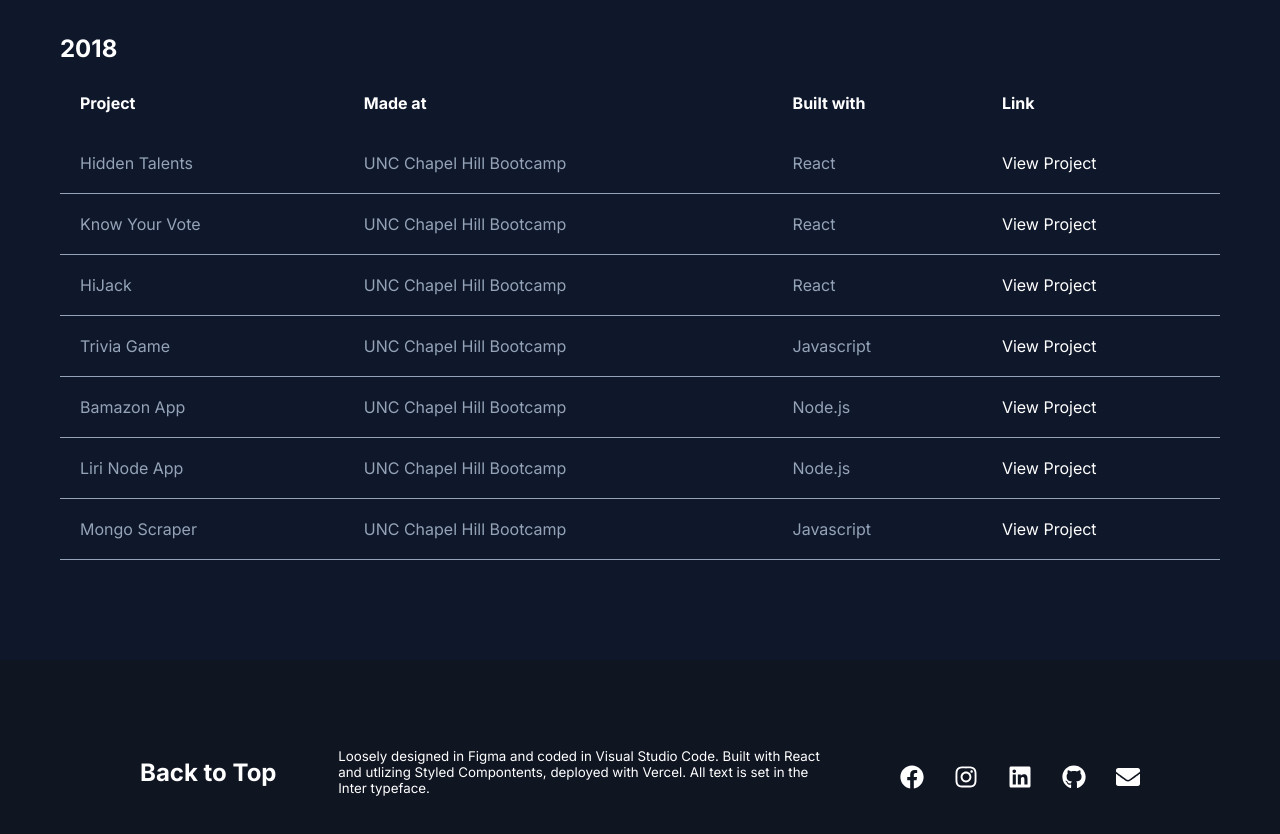
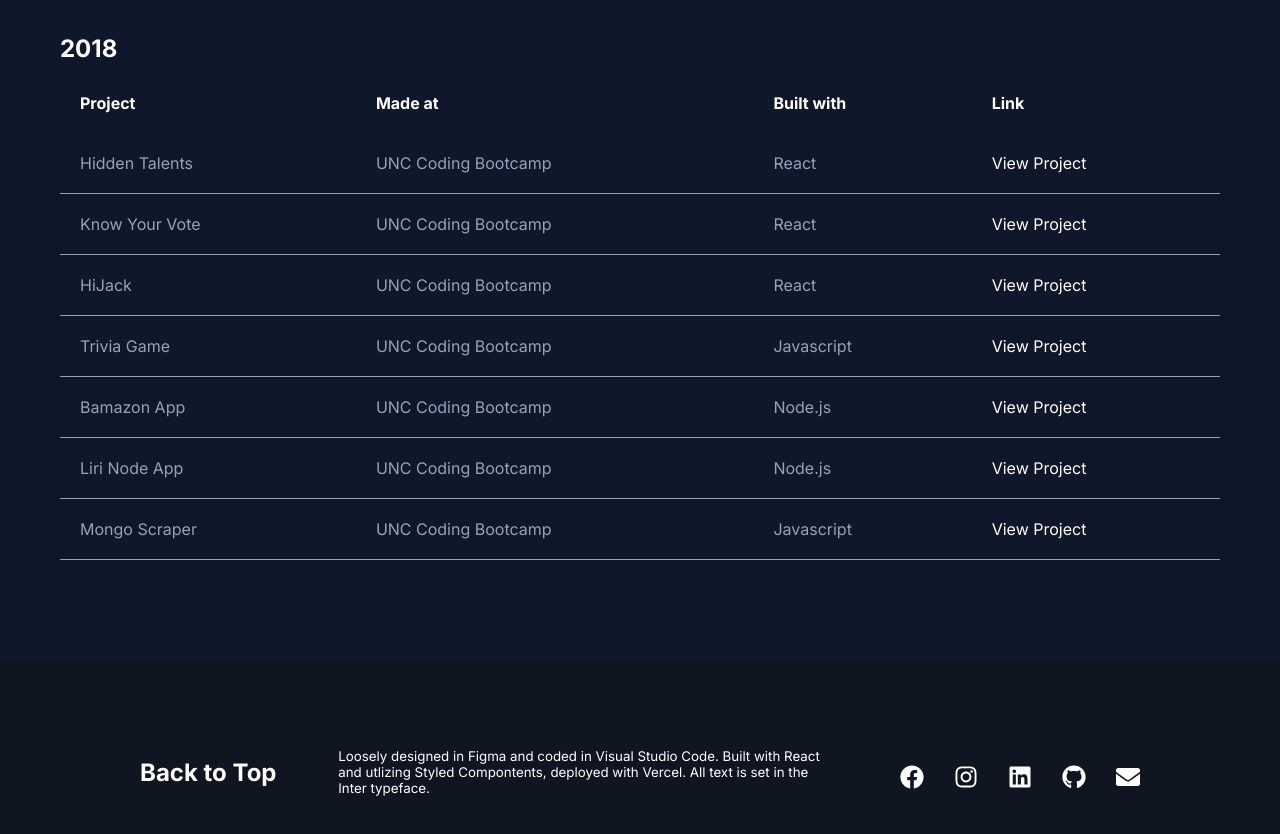
Before and after one commit to itsrichardhaar/Springer-React-Sandbox, a React (Create React App) app in the folder springer-sandbox/: page /portfolio in a window 1280 px wide. Shown: the part 2080-2914 px from the top of the page. Built offline with nearby package versions, Linux system fonts and the light colour scheme.

Commit message:
Data updates

```diff
--- a/springer-sandbox/src/components/PortfolioSection/PortfolioSection.js
+++ b/springer-sandbox/src/components/PortfolioSection/PortfolioSection.js
@@ -22,13 +22,13 @@ const PortfolioSection = () => {
     { year: 2022, title: 'Edge Dental Solutions', made: 'HighClick Media', built: 'PHP', link: 'https://edgedentalsolutions.com' },
     { year: 2021, title: 'TD Goodwin', made: 'HighClick Media', built: 'PHP', link: 'https://www.tdgoodwin.com' },
     { year: 2020, title: 'EncounterWorks EHR', made: 'HighClick Media', built: 'PHP', link: 'https://encounterworks.com/' },
-    { year: 2018, title: 'Hidden Talents', made: 'UNC Chapel Hill Bootcamp', built: 'React', link: 'https://github.com/itsrichardhaar/Hidden-Talents' },
-    { year: 2018, title: 'Know Your Vote', made: 'UNC Chapel Hill Bootcamp', built: 'React', link: 'https://github.com/merinogeospatial/know-your-vote' },
-    { year: 2018, title: 'HiJack', made: 'UNC Chapel Hill Bootcamp', built: 'React', link: 'https://github.com/itsrichardhaar/HiJack/tree/master/Alice' },
-    { year: 2018, title: 'Trivia Game', made: 'UNC Chapel Hill Bootcamp', built: 'Javascript', link: 'https://github.com/itsrichardhaar/Homework-5/' },
-    { year: 2018, title: 'Bamazon App', made: 'UNC Chapel Hill Bootcamp', built: 'Node.js', link: 'https://github.com/itsrichardhaar/bamazon-app' },
-    { year: 2018, title: 'Liri Node App', made: 'UNC Chapel Hill Bootcamp', built: 'Node.js', link: 'https://github.com/itsrichardhaar/liri-node-app' },
-    { year: 2018, title: 'Mongo Scraper', made: 'UNC Chapel Hill Bootcamp', built: 'Javascript', link: 'https://github.com/itsrichardhaar/mongo-scraper' },
+    { year: 2018, title: 'Hidden Talents', made: 'UNC Coding Bootcamp', built: 'React', link: 'https://github.com/itsrichardhaar/Hidden-Talents' },
+    { year: 2018, title: 'Know Your Vote', made: 'UNC Coding Bootcamp', built: 'React', link: 'https://github.com/merinogeospatial/know-your-vote' },
+    { year: 2018, title: 'HiJack', made: 'UNC Coding Bootcamp', built: 'React', link: 'https://github.com/itsrichardhaar/HiJack/tree/master/Alice' },
+    { year: 2018, title: 'Trivia Game', made: 'UNC Coding Bootcamp', built: 'Javascript', link: 'https://github.com/itsrichardhaar/Homework-5/' },
+    { year: 2018, title: 'Bamazon App', made: 'UNC Coding Bootcamp', built: 'Node.js', link: 'https://github.com/itsrichardhaar/bamazon-app' },
+    { year: 2018, title: 'Liri Node App', made: 'UNC Coding Bootcamp', built: 'Node.js', link: 'https://github.com/itsrichardhaar/liri-node-app' },
+    { year: 2018, title: 'Mongo Scraper', made: 'UNC Coding Bootcamp', built: 'Javascript', link: 'https://github.com/itsrichardhaar/mongo-scraper' },
     // Add more projects as needed
   ];
 
```
